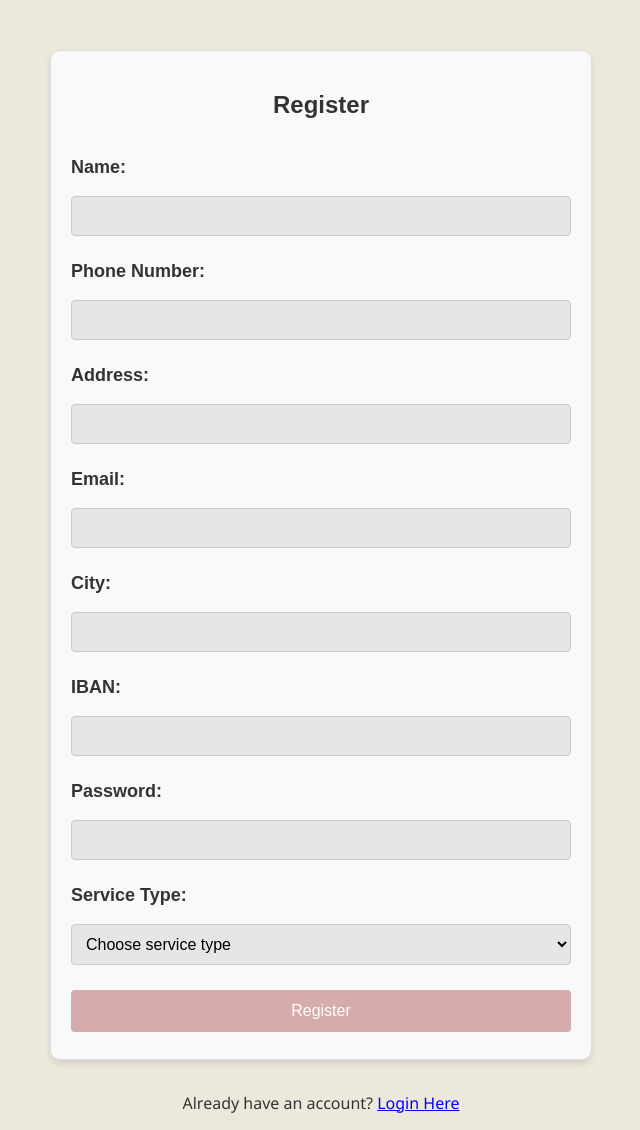
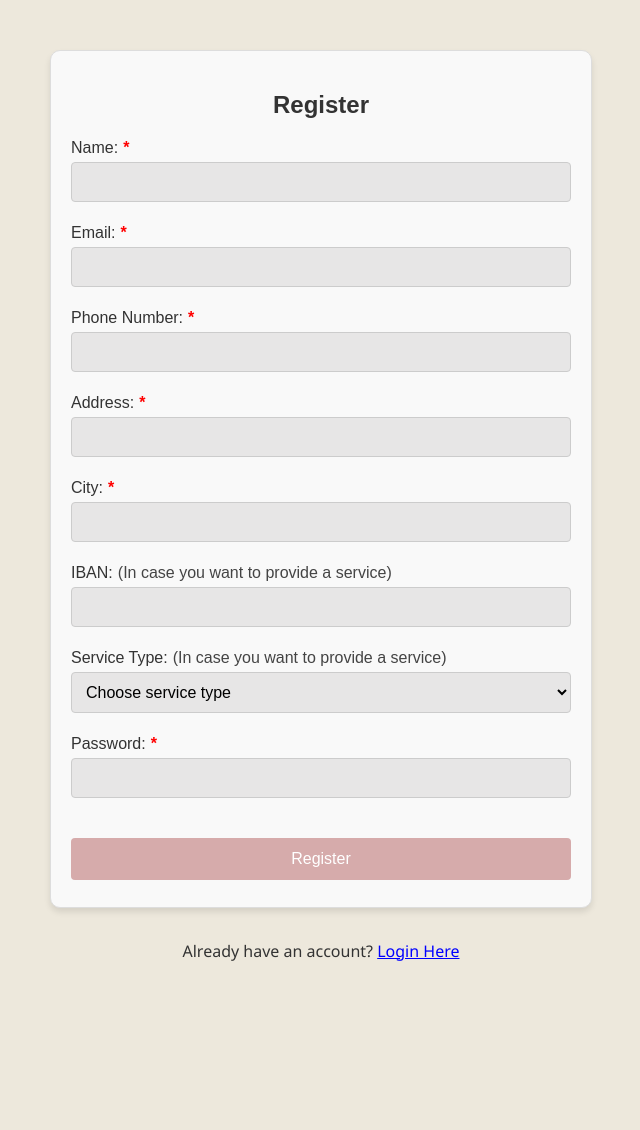
Before and after one commit to catarinapais/esin_final_project, a PHP site: page /register.php in a window 1280 px wide. Shown: the part 92-1222 px from the top of the page, without its empty margins (319-959 px from the left). After the commit the page ends 1053 px from the top, so only its background shows below. Run offline with PHP 8.4, Linux system fonts and the light colour scheme.

Commit message:
registo (ate)

```diff
--- a/css/layout.css
+++ b/css/layout.css
@@ -626,3 +626,25 @@ body > *:not(footer) {
     text-align: center;
     margin-top:20px
 }
+
+.form-group {
+    display: flex;
+    flex-direction: column;
+    margin-bottom: 15px;
+}
+
+.form-group label {
+    display: flex;
+    align-items: center;
+    margin-bottom: 5px;
+}
+
+.form-group .required {
+    margin-left: 5px;
+    color: red;
+    font-weight: bold;
+}
+
+.form-group .registerProvider {
+    margin-left: 5px;
+}
--- a/css/style.css
+++ b/css/style.css
@@ -395,3 +395,11 @@ footer {
     font-weight: bold;
     font-size: 20px;
 }
+
+.registerProvider {
+    font-size: 1em;
+    font-weight: 200;
+    margin-top: 0;
+    padding-top: 0;
+    color:#444
+}
--- a/register.php
+++ b/register.php
@@ -7,6 +7,7 @@ session_start();
   service type-->
 <!DOCTYPE html>
 <html lang="en">
+
 <head>
     <title> Registration Page</title>
     <meta charset="utf-8">
@@ -15,6 +16,7 @@ session_start();
     <link href="css/layout.css" rel="stylesheet">
     <link href="css/responsive.css" rel="stylesheet">
 </head>
+
 <body>
     <header id="navigationBar">
         <a href="initialPage.php">
@@ -33,42 +35,46 @@ session_start();
     ?>
     <section id="authentication">
         <!--TODO: nos campos obrigatórios, pôr um asterisco a vermelho-->
-            <form class="registration-form" action="action_register.php" method="POST"> <!-- reference to php file to be created-->
+        <form class="registration-form" action="action_register.php" method="POST">
             <h2>Register</h2>
-                <p>Name:</p>
+            <div class="form-group">
+                <label for="name">Name:<span class="required">*</span></label>
                 <input type="text" id="name" name="name" required>
-
-                <p>Phone Number:</p>
+            </div>
+            <div class="form-group">
+                <label for="email">Email:<span class="required">*</span></label>
+                <input type="email" id="email" name="email" required>
+            </div>
+            <div class="form-group">
+                <label for="phone_number">Phone Number:<span class="required">*</span></label>
                 <input type="tel" id="phone_number" name="phone_number" required>
-
-                <p>Address:</p>
+            </div>
+            <div class="form-group">
+                <label for="address">Address:<span class="required">*</span></label>
                 <input type="text" id="address" name="address" required>
-
-                <p>Email:</p>
-                <input type="email" id="email" name="email" required>
-
-                <p>City:</p>
+            </div>
+            <div class="form-group">
+                <label for="city">City:<span class="required">*</span></label>
                 <input type="text" id="city" name="city" required>
-
-                <!--TODO: eu separava isto aqui, nao sei como-->
-                <!--ou explicar que a pessoa preenche estes campos se quiser ser prestadora de serviços-->
-                <p>IBAN:</p>
-                <input type="text" id="iban" name="iban" required>
-                <!--TODO: iban está required!! não pode ser-->
-                <!--verificar se o iban cumpre com as restrições (PT50 e 30 digitos)-->
-
-                <p>Password:</p>
-                <input type="password" id="password" name="password" required>
-
-                <p>Service Type:</p>
-                <select id="service_type" name="service_type" required>
+            </div>
+            <div class="form-group">
+                <label for="iban">IBAN:<span class="registerProvider">(In case you want to provide a service)</span></label>
+                <input type="text" id="iban" name="iban">
+            </div>
+            <div class="form-group">
+                <label for="service_type">Service Type:<span class="registerProvider">(In case you want to provide a service)</span></label>
+                <select id="service_type" name="service_type">
                     <option value="" disabled selected>Choose service type</option>
                     <option value="sitting">Sitting</option>
                     <option value="walking">Walking</option>
                     <option value="both">Both</option>
                 </select>
+            </div>
+            <div class="form-group">
+                <label for="password">Password:<span class="required">*</span></label>
+                <input type="password" id="password" name="password" required>
+            </div>
             <br>
-
             <input type="submit" value="Register">
         </form>
         <p>Already have an account?
@@ -76,4 +82,5 @@ session_start();
         </p>
     </section>
 </body>
+
 </html>
```
Also changed, not shown: create_tables.sql (+4 -4 lines), database.db. Lines whose indentation alone changed are shown as unchanged.
